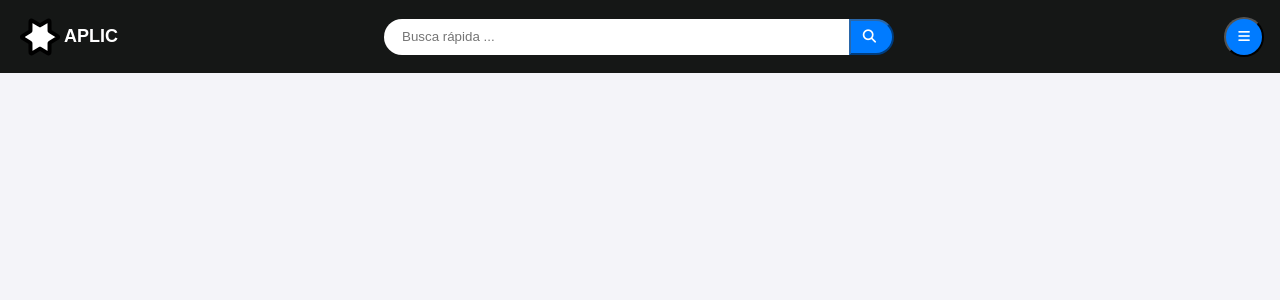
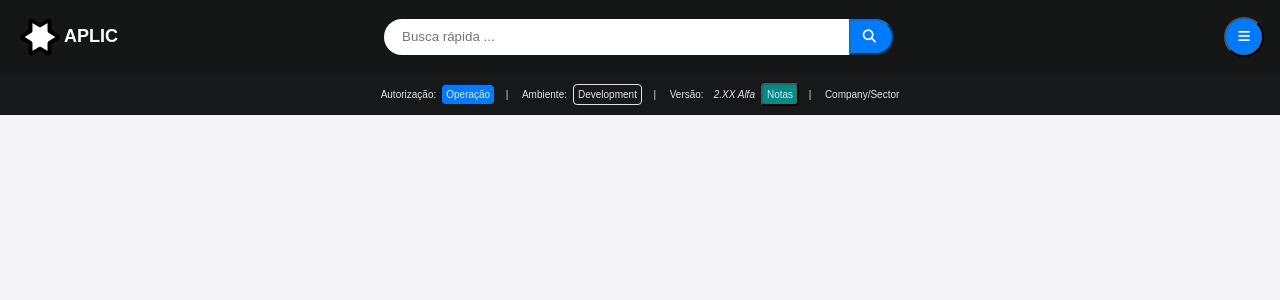
Before and after one commit to ArthurJFMotter/gerenciador-de-chamados, an Angular app in the folder ticket-management-app/: page / in a window 1280 px wide. Shown: the top 300 px of the page. Built offline with nearby package versions, Linux system fonts and the light colour scheme.

Commit message:
footer done

```diff
--- a/ticket-management-app/src/app/app.component.css
+++ b/ticket-management-app/src/app/app.component.css
@@ -14,17 +14,11 @@ header{
 }
 
 footer {
-    position: relative;
-    bottom: 0;
+    background-color: #E8E2E2;
     display: flex;
     justify-content: center;
     align-items: center;
-    background-color: #161819;
-    color: #E8E2E2;
-    width: 100%;
-    font-size: x-small;
-
-    @media (max-width: 768px) {
-        display: grid;
-    }
+    width: fit-content;
+    position: relative;
+    bottom: 0;
 }
--- a/ticket-management-app/src/app/app.component.html
+++ b/ticket-management-app/src/app/app.component.html
@@ -10,9 +10,9 @@
   </main>
 -->
 
-  <!-- Footer --
+  <!-- Footer -->
   <footer>
       <app-footer></app-footer>
   </footer>
--->
+
 </div>
--- a/ticket-management-app/src/app/components/footer/footer.component.css
+++ b/ticket-management-app/src/app/components/footer/footer.component.css
@@ -1,29 +1,33 @@
+.main-container{
+    display: flex;
+    justify-content: center;
+    align-items: center;
+    width: 100vw;
+    font-size: x-small;
+    background-color: #161819;
+    color: #E8E2E2;
+
+    @media (max-width: 768px) {
+        display: grid;
+    }
+}
+
+.aux-container{
+    display: flex;
+    justify-content: center;
+    align-items: center;
+    width: fit-content;
+
+    @media (max-width: 768px) {
+        margin: auto;
+    }
+}
+
 div {
     @media (max-width: 768px) {
         display: none;
     }
 }
-
-.primary {
-    display: flex;
-    align-items: center;
-
-    @media (max-width: 768px) {
-        width: 100%;
-        justify-content: center;
-    }
-}
-
-.secondary {
-    display: flex;
-    align-items: center;
-
-    @media (max-width: 768px) {
-        width: 100%;
-        justify-content: center;
-    }
-}
-
 
 section {
     display: flex;
--- a/ticket-management-app/src/app/components/footer/footer.component.html
+++ b/ticket-management-app/src/app/components/footer/footer.component.html
@@ -1,5 +1,6 @@
 <!-- footer module start-->
-<div class="primary">
+<div class="main-container">
+    <div class="aux-container">
         <section>
             <p>Autorização: </p> <span id="autorization"> Operação </span>
         </section>
@@ -14,9 +15,11 @@
         </section>
         <div>|</div>
     </div>
-<div class="secondary">
+    <div class="aux-container">
         <section>
             <p>Company/Sector </p>
         </section>
     </div>
+</div>
+
 <!-- footer module end-->
```
Lines whose indentation alone changed are shown as unchanged.
